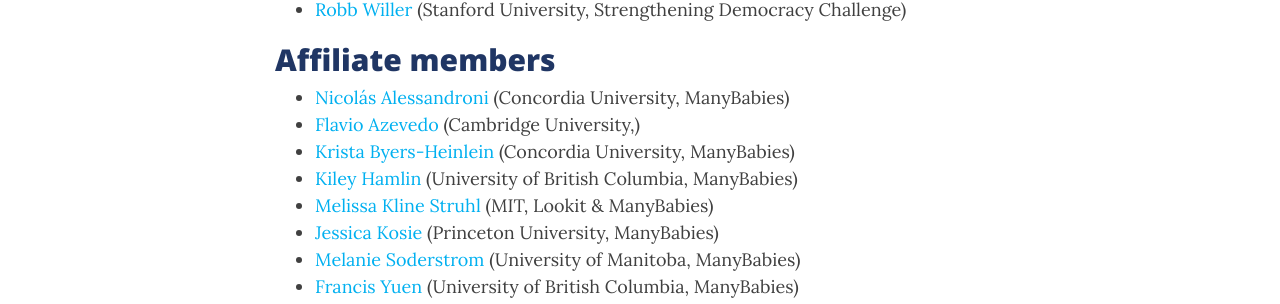
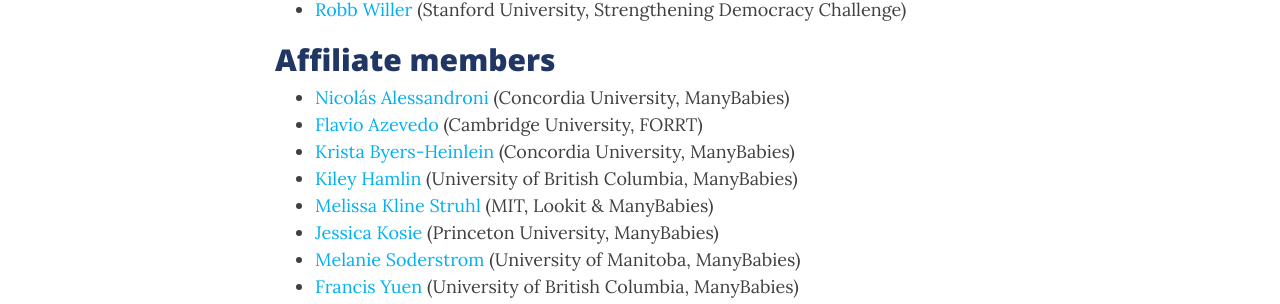
Before and after one commit to heidibaum/bigteamsciencelab.github.io, a Jekyll site: the page built from people.md, in a window 1280 px wide and 900 px high, scrolled down 653 px. Shown: the part 147-451 px from the top of the window. Built offline with Jekyll 4.4.1, drawn with Linux system fonts in a browser that asks for light colours; nearby versions of some CDN libraries; comment, search, counter and statistics services are not loaded.

Commit message:
Update people.md

```diff
--- a/people.md
+++ b/people.md
@@ -19,7 +19,7 @@
 
 ## Affiliate members
 * [Nicolás Alessandroni](http://infantresearch.ca/team) (Concordia University, ManyBabies)
-* [Flavio Azevedo](http://flavioazevedo.com/about) (Cambridge University,)
+* [Flavio Azevedo](http://flavioazevedo.com/about) (Cambridge University, FORRT)
 * [Krista Byers-Heinlein](https://www.concordia.ca/artsci/psychology/faculty.html?fpid=krista-byers-heinlein) (Concordia University, ManyBabies)
 * [Kiley Hamlin](https://psych.ubc.ca/profile/kiley-hamlin/) (University of British Columbia, ManyBabies)
 * [Melissa Kline Struhl](http://www.melissaklinestruhl.com) (MIT, Lookit & ManyBabies)
```
